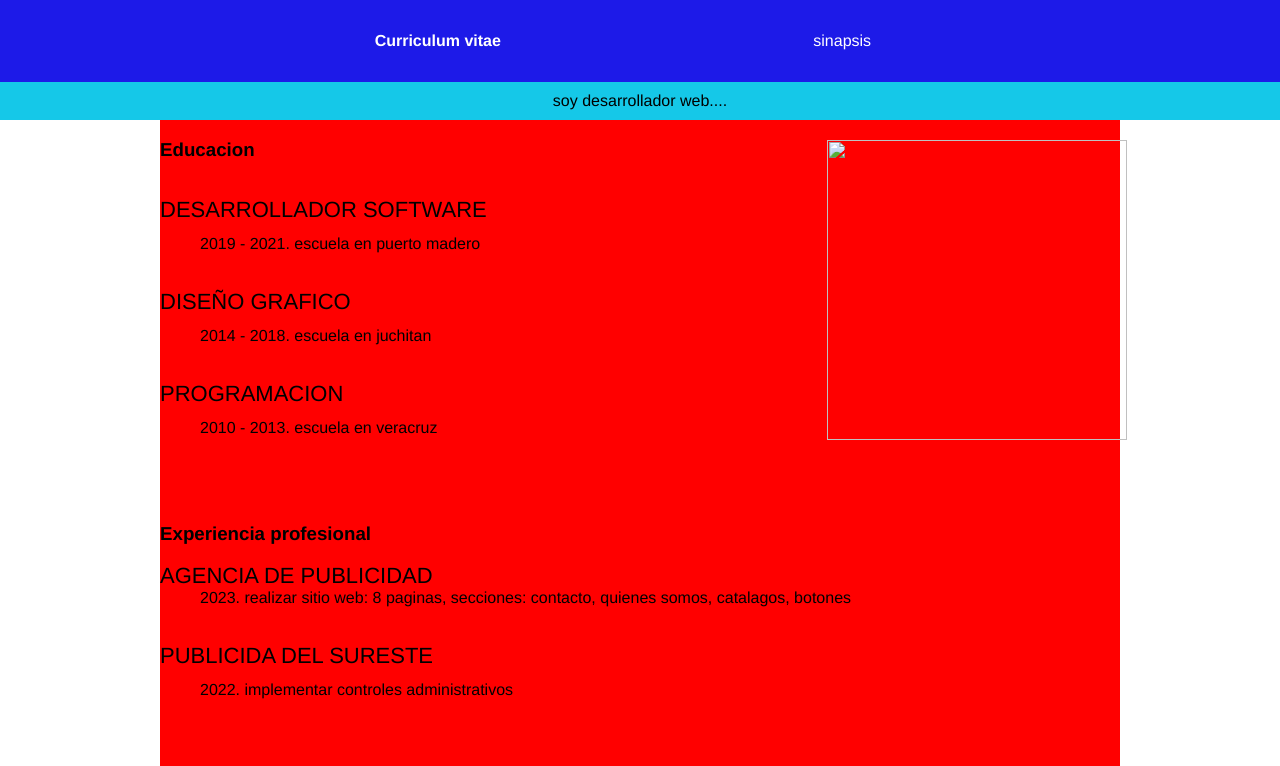
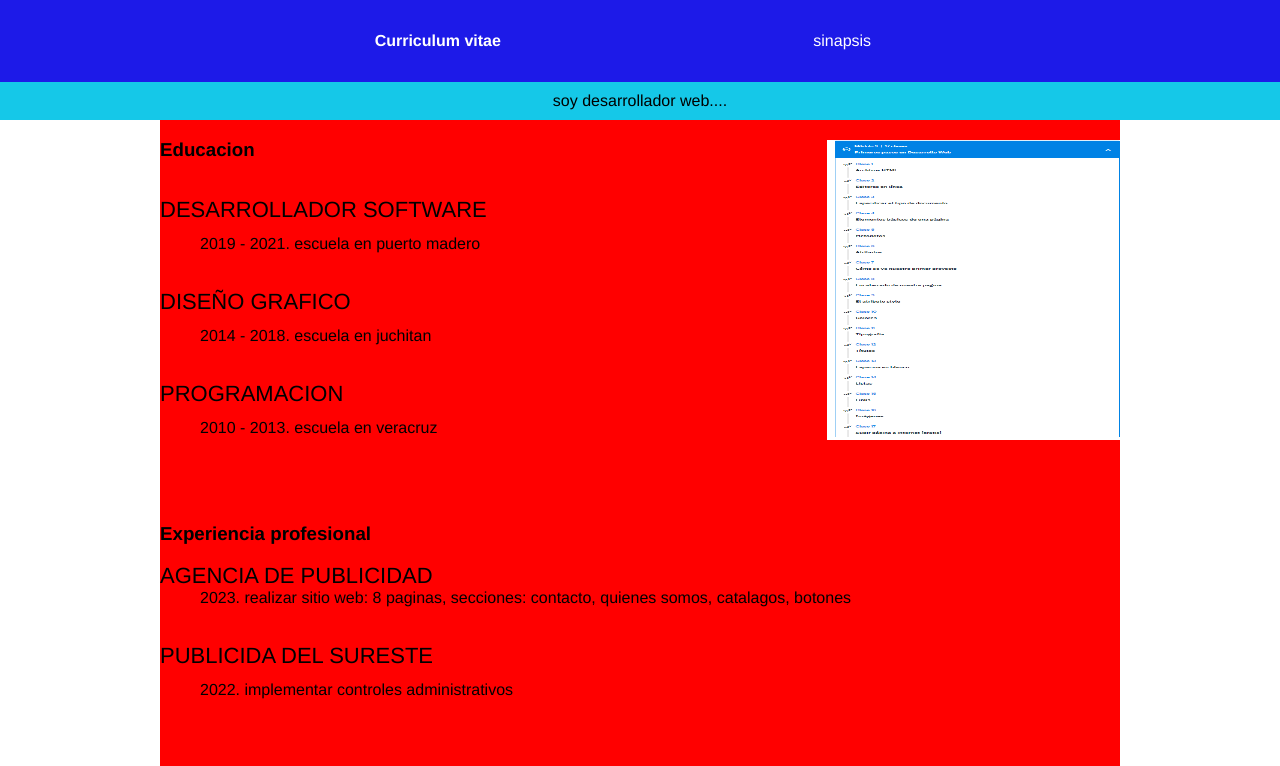
Before and after one commit to Sinaptron/micv, a plain HTML site: page index.html in a window 1280 px wide. Shown: the top 766 px of the page. Drawn offline with Linux system fonts and the light colour scheme.

Commit message:
CV update

```diff
--- a/index.html
+++ b/index.html
@@ -50,7 +50,7 @@
 		</div>
 
 		<div style="display:inline-block; width:30%; margin-top:20px;">
-		<img src="3_Primeros pasos en Desarrollo Web/Modulo1_PrimerospasosenDesarrolloWeb.png" width="300"; height="300"; >
+		<img src="/Modulo1_PrimerospasosenDesarrolloWeb.png" width="300"; height="300"; >
 		</div>
 
 
```
Also changed, not shown: anotacion gral.txt, datos gitgub pages.txt.
